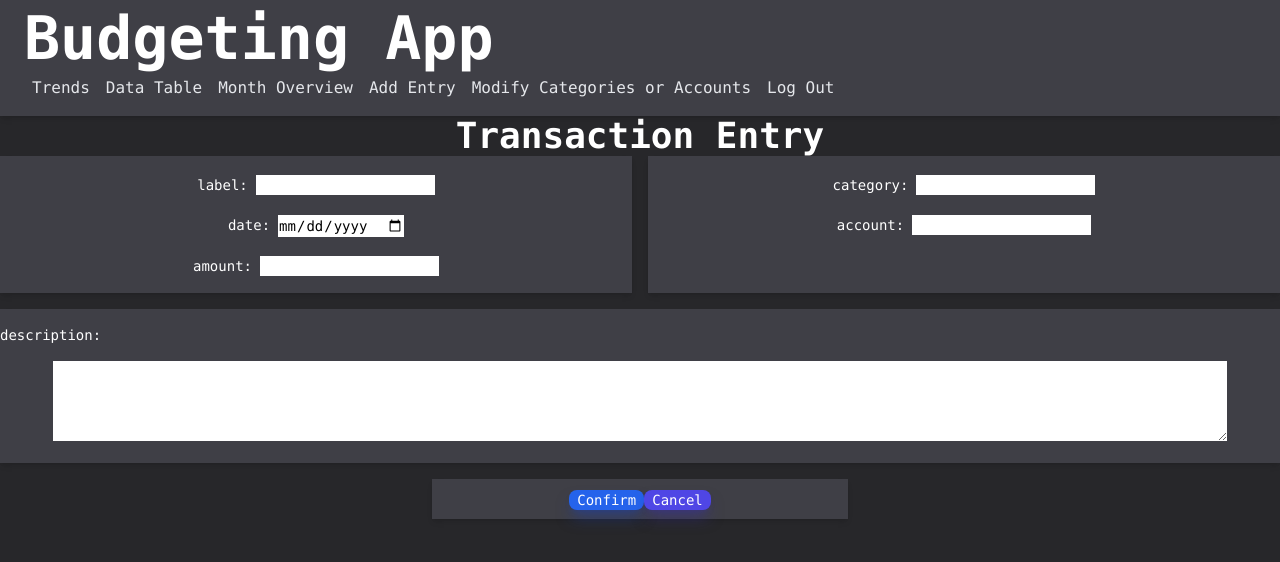
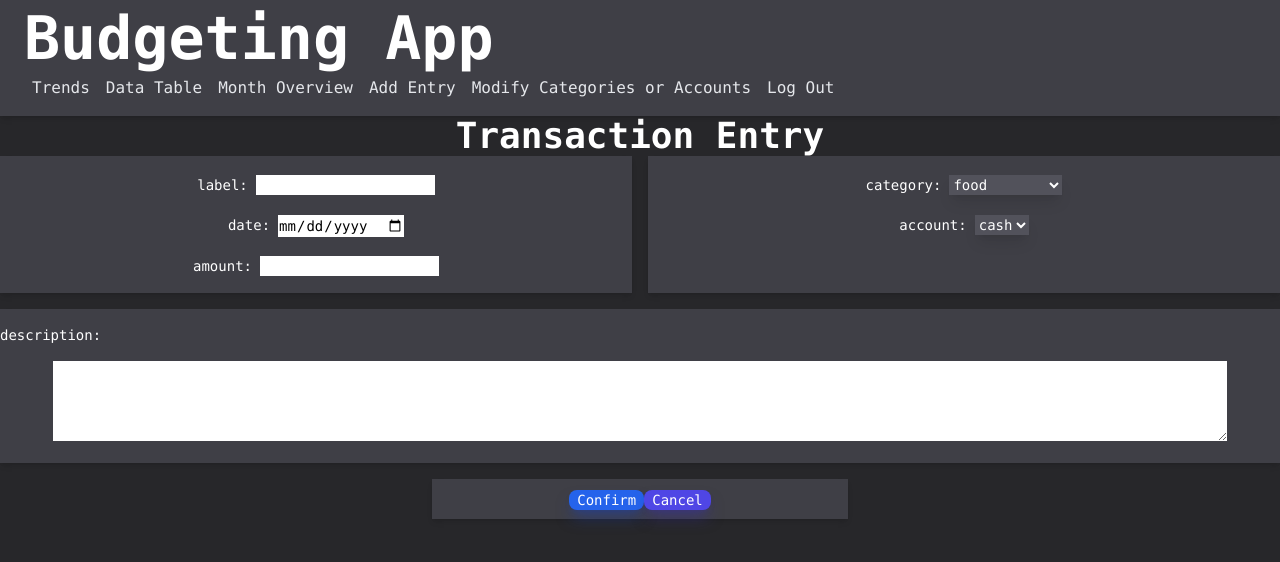
Before and after one commit to duccsquared/budgeting-app, a React (Create React App) app: page /addTransaction in a window 1280 px wide. Shown: the top 562 px of the page. Built offline with nearby package versions, Linux system fonts and the light colour scheme.

Commit message:
modified category and account sections into dropdown boxes

```diff
--- a/src/App.js
+++ b/src/App.js
@@ -83,7 +83,10 @@ class App extends React.Component { // <div style={{height: 20}}></div>
                     </TableDisplay>}></Route>
                     <Route path="/addTransaction" element={<AddTransaction
                         transactionList={this.state.transactionList}
-                        addEntry={(date,label,amount,category,description) => this.addEntry(date,label,amount,category,description)}>
+                        addEntry={(date,label,amount,category,description) => this.addEntry(date,label,amount,category,description)}
+                        categoryList={this.state.categoryList}
+                        accountList={this.state.accountList}
+                        >
                     </AddTransaction>}></Route>
                     <Route path="/categoryAccount" element={<CategoryAccount
                         categoryList={this.state.categoryList}
--- a/src/components.js
+++ b/src/components.js
@@ -226,3 +226,23 @@ export class TextArea extends React.Component {
         )
     }
 }
+
+export class Select extends React.Component {
+    render() {
+        return (
+            <select onChange = {this.props.onChange} className={"text-sm font-mono bg-zinc-600 shadow-lg hover:bg-zinc-400 transition duration-100 ease-in-out cursor-pointer"+ (this.props.className || "")}>
+                {this.props.children}
+            </select>
+        )
+    }
+}
+
+export class Option extends React.Component {
+    render() {
+        return (
+            <option className={"text-sm font-mono" + (this.props.className || "")}>
+                {this.props.children}
+            </option>
+        )
+    }
+}
--- a/src/pages/addTransaction.js
+++ b/src/pages/addTransaction.js
@@ -1,5 +1,5 @@
 import React from 'react';
-import {MainSection, BtnMain, BtnSecondary, BtnMinim, H1, H2, H3, P, Table, THead, TBody, TR1, TR2, TH, TD, CheckBox, RadioBox, SubSection, Input, TextArea, InputDate} from '../components.js';
+import {MainSection, BtnMain, BtnSecondary, BtnMinim, H1, H2, H3, P, Table, THead, TBody, TR1, TR2, TH, TD, CheckBox, RadioBox, SubSection, Input, TextArea, InputDate, Select, Option} from '../components.js';
 
 class AddTransaction extends React.Component {
     constructor(props) {
@@ -50,13 +50,17 @@ class AddTransaction extends React.Component {
                         <div className="inline-flex">
                             <P>category:</P>
                             <div className="w-2"/>
-                            <Input onChange={(e) => this.setState({category: e.target.value})}/>
+                            <Select onChange={(e)=> this.setState({category: this.props.categoryList[e.nativeEvent.target.selectedIndex]})}>
+                                {this.props.categoryList.map((category) => <Option>{category}</Option>)}
+                            </Select>
                         </div>
                         <div className="h-4"/>
                         <div className="inline-flex">
                             <P>account:</P>
                             <div className="w-2"/>
-                            <Input onChange={(e) => this.setState({account: e.target.value})}/>
+                            <Select onChange={(e)=> this.setState({account: this.props.accountList[e.nativeEvent.target.selectedIndex]})}>
+                                {this.props.accountList.map((account) => <Option>{account}</Option>)}
+                            </Select>
                         </div>
                         <div className="h-4"/>
                     </SubSection>
```
